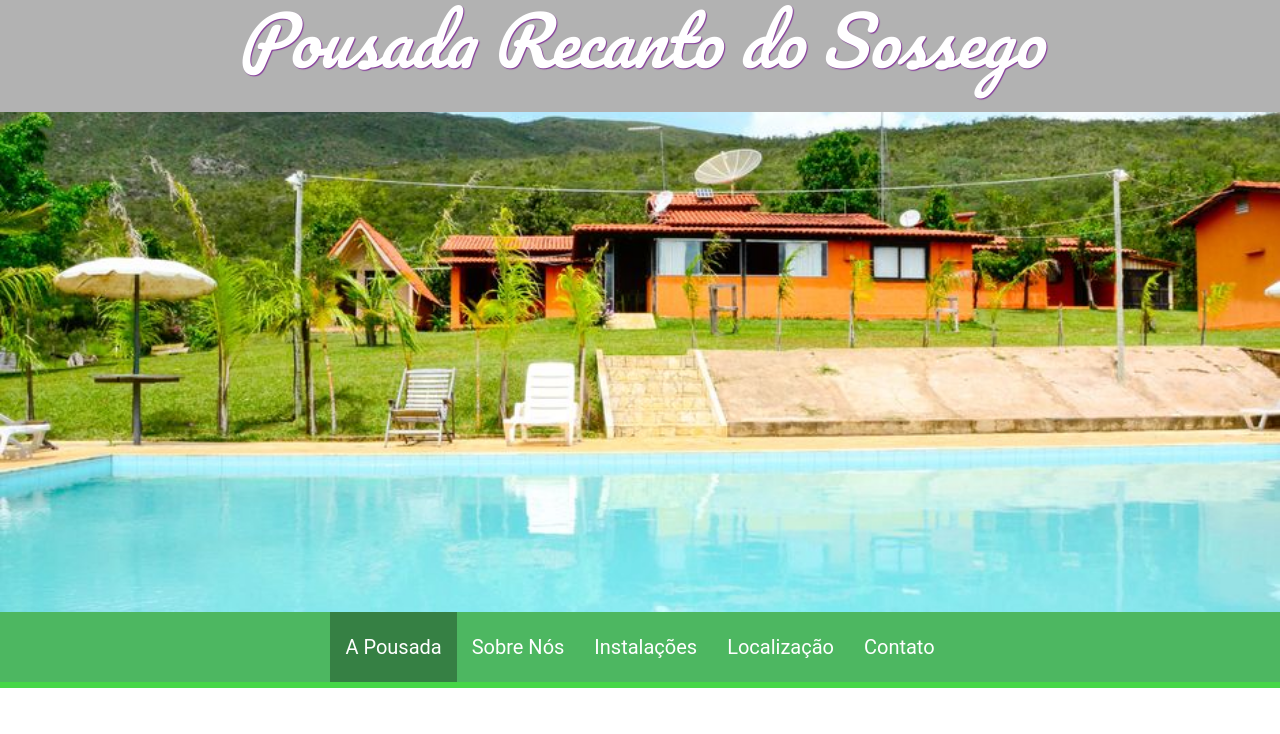
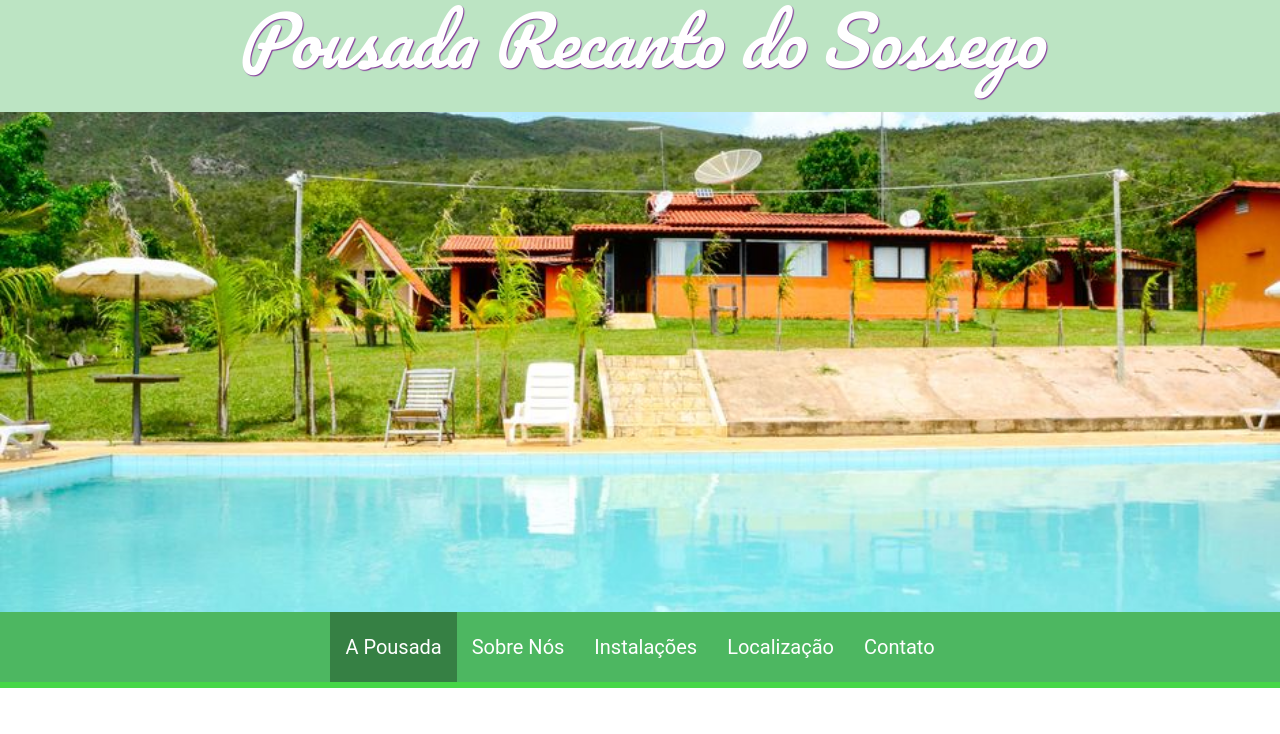
Before and after one commit to ansuzsolucoes/serradocipoprs, a React (Create React App) app: page / in a window 1280 px wide. Shown: the top 734 px of the page. Built offline with nearby package versions, Linux system fonts and the light colour scheme.

Commit message:
Home quase pronta

```diff
--- a/src/App.js
+++ b/src/App.js
@@ -19,7 +19,7 @@ const TituloPagina = styled.h1`
   font-style: italic;
   color: rgba(255,255,255,1);
   text-shadow: 1px 1px 1px rgba(133,56,155,1);
-  background-color: rgba(0,0,0,0.3);
+  background-color: rgba(33,165,58,0.3);
   width: 100%;
   min-height: 7rem;
   text-align: center;
@@ -168,7 +168,7 @@ function Home() {
 
       </ContainerCard>
     </Container>
-
+      <Espacador/>
     </>
   )
 }
```
